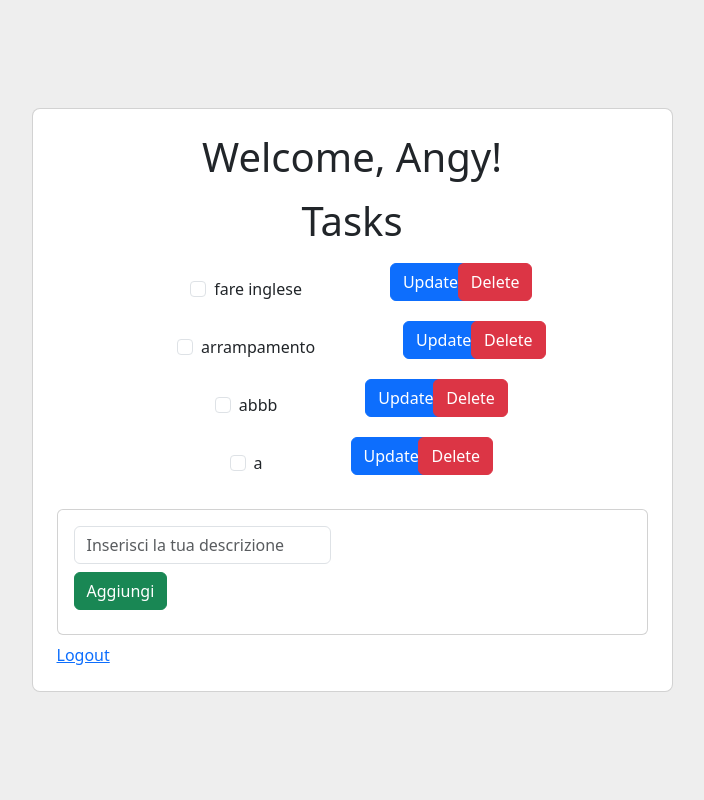
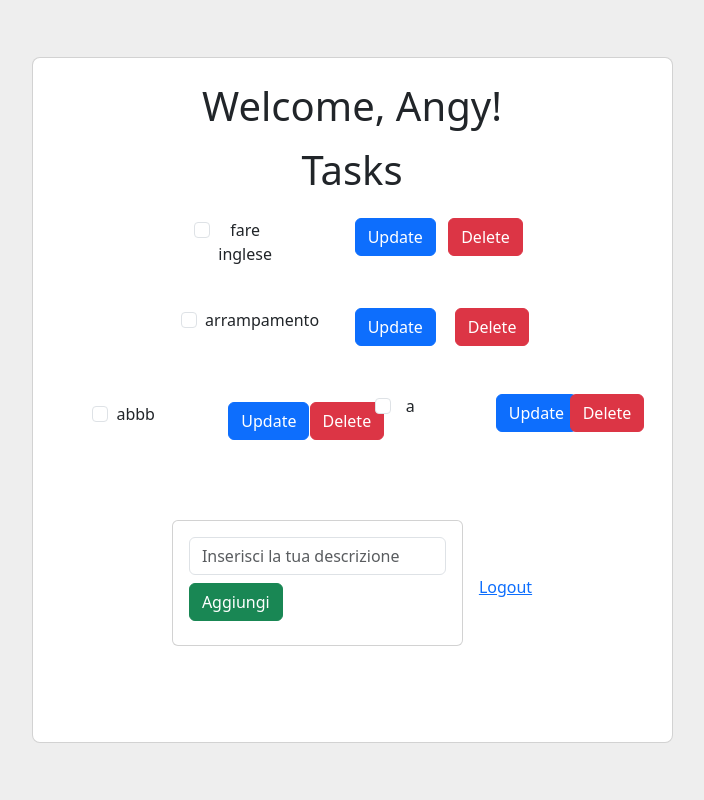
Before and after one commit to AngyKawaii/ToDo, a PHP site: page /pages/benvenuto.php in a window 1280 px wide. Shown: the whole page, without its empty margins (288-992 px from the left). Run offline with PHP 8.4, Linux system fonts and the light colour scheme; a user stored in the database is signed in; data comes from the database, SQL or seed files in the repository.

Commit message:
Versione 1.0.6

```diff
--- a/pages/benvenuto.php
+++ b/pages/benvenuto.php
@@ -51,23 +51,31 @@ $tasks = $db->getTasks($id);
                                     <?php foreach ($tasks as $task): ?>
                                         <div
                                             class="row row-cols-lg-auto g-3 justify-content-center align-items-center mb-4 pb-2">
+                                            <div class="container text-center">
+                                                <div class="row align-items-start">
+                                                    <div class="col-3 p-2 mb-2">
                                                         <div class="form-check">
                                                             <input class="form-check-input task-checkbox" type="checkbox"
+                                                                <?php if ($task['Completato'] == 1) echo 'checked'; ?>
                                                                 id="task_<?php echo $task['id']; ?>" onchange="line(<?php echo $task['id']; ?>)">
-                                                <label class="form-check-label" for="task_<?php echo $task['id']; ?>">
+                                                            <label class="form-check-label" for="task_<?php echo $task['id']; ?>"<?php if ($task['Completato'] == 1) echo 'style="text-decoration: line-through;"'; ?>>
                                                                 <?php echo $task['Descrizione']; ?>
                                                             </label>
                                                         </div>
+                                                    </div>
+                                                    <div class="col-sm-9 p-2">
                                                         <div class="row justify-content-end">
                                                             <div class="col-4">
                                                                 <button type="button" class="btn btn-primary"
                                                                     onclick="showModal(<?php echo $task['id']; ?>)">Update</button>
                                                             </div>
-                                                <div class="col-4">
+                                                            <div class="col-4 ms-2">
                                                                 <form action="../util/Delete.php" method="post" class="input-inline">
                                                                     <input type="hidden" name="id" value="<?php echo $task['id']; ?>">
                                                                     <input type="submit" class="btn btn-danger" value="Delete">
                                                                 </form>
+                                                            </div>
+                                                        </div>
                                                     </div>
                                         </div>
                                             </div>
@@ -134,7 +142,7 @@ $tasks = $db->getTasks($id);
                                     });
                                 } else {
                                     description.style.textDecoration = "none";
-                                    fetch('../util/Complete.php', {
+                                    fetch('../util/NotComplete.php', {
                                         method: 'POST',
                                         headers: {
                                             'Content-Type': 'application/x-www-form-urlencoded',
```
Lines whose indentation alone changed are shown as unchanged.
